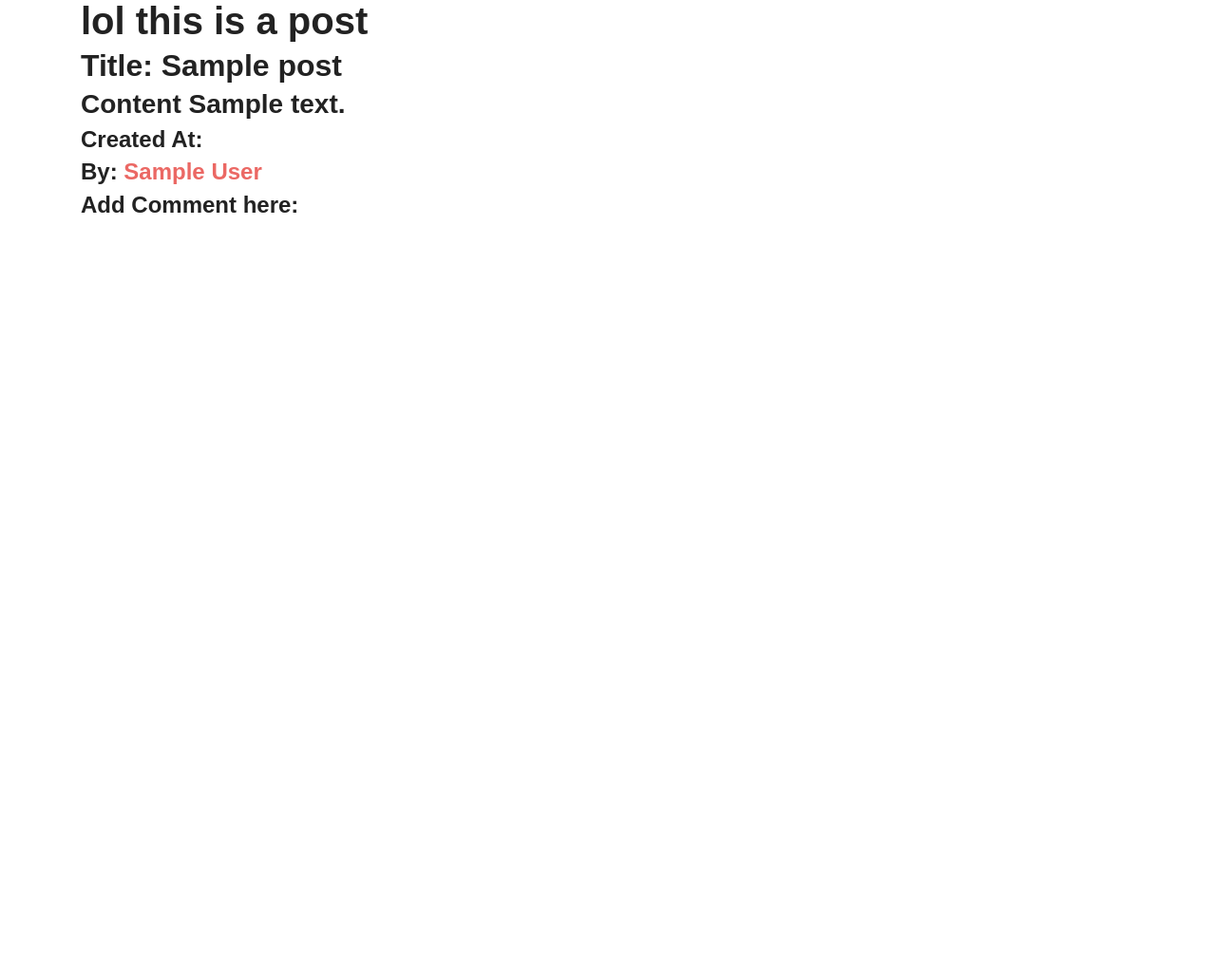
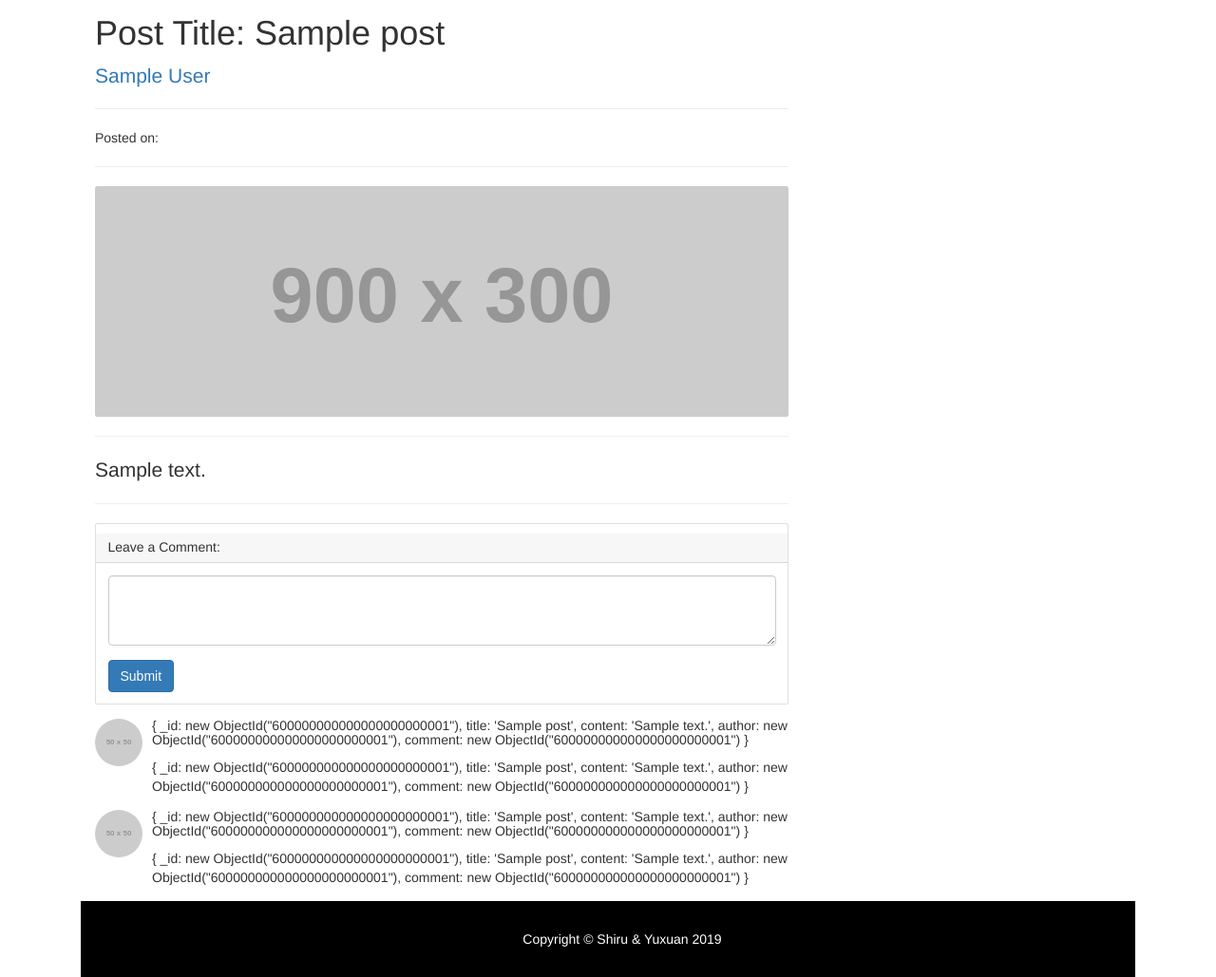
Before and after one commit to liushiru/ChiongTogether, a Node server app: page /forum/600000000000000000000001 in a window 1280 px wide. Shown: the whole page at 95% size. Before the commit the page ends 224 px from the top, so only its background shows below. Run offline with Node 20, Linux system fonts and the light colour scheme; tables that the repository leaves empty hold one stand-in row (values such as "Sample post"); some libraries are stand-ins or nearby versions; some web fonts are replaced.

Commit message:
....messed up

```diff
--- a/app.js
+++ b/app.js
@@ -66,12 +66,6 @@
 // parse application/json
 app.use(bodyParser.json())
 
-app.use(function (req, res) {
-  res.setHeader('Content-Type', 'text/plain')
-  res.write('you posted:\n')
-  res.end(JSON.stringify(req.body, null, 2))
-})
-
 
 const PORT = process.env.PORT || 5000;
 
--- a/models/User.js
+++ b/models/User.js
@@ -31,6 +31,12 @@
            ref: "Post"
         }
      ],
+     comment: [
+         {
+             type: mongoose.Schema.Types.ObjectId,
+             ref: "Comment"
+         }
+     ],
     date: {
         type: String,
         default: Date.now
--- a/routes/forum.js
+++ b/routes/forum.js
@@ -1,10 +1,11 @@
 const express = require('express');
 const router = express.Router();
 const { ensureAuthenticated, forwardAuthenticated } = require('../config/auth');
+ObjectId = require('mongoose').ObjectID;
 // User model
 const User = require('../models/User');
 const Post = require('../models/Post');
-
+const Comment = require('../models/Comment');
 
 
 router.get('/', (req, res) => {
@@ -54,10 +55,6 @@
 });
 
 router.get('/:id', (req, res) => {
-  //res.send(req);
-  //const postId = req.user.posts;
-  //const post = Post.findById(postId);
-
   Post.findOne({_id: req.params.id}, (err, post) => {
     if (err) {
       res.send(err);
@@ -76,4 +73,41 @@
   });
 });
 
+router.put('/addComment', ensureAuthenticated, async (req, res) => {
+  //Handle comment
+  const newComment = new Comment({
+    content: req.body.comment,
+    author: req.user
+  });
+  await newComment.save()
+     .then(comment => {
+       console.log('comment saved successfully');
+     }).catch(err => console.log(err));
+
+
+  //handle User
+  User.findByIdAndUpdate(req.user.id,
+    {"$push" : {"comment": newComment}},
+    (err, user) => {
+      if(err) throw err;
+      //else author = user;
+    });
+
+
+  //handle Forum
+  Post.findByIdAndUpdate(req.body.postId,
+    {"$push" : {"comment": newComment}},
+    (err, post) => {
+      if(err) throw err;
+    });
+
+  res.send('okay');
+    // res.render('../views/forum/singleForum', {
+    //   post: a_post,
+    //   author: author
+    // });
+    // console.log(a_post);
+
+});
+
 module.exports = router;
--- a/todo.txt
+++ b/todo.txt
@@ -3,4 +3,6 @@
 3. ensureAuthenticated every page
 4. gender enum male female
 5. profile page: get title
-6. fix bug for profile page
+6. fix bug for profile page (profile page can only edit by oneself)
+7. edit post:
+8.
--- a/views/forum/createPost.ejs
+++ b/views/forum/createPost.ejs
@@ -15,13 +15,14 @@
           </div>
           <div class="form-group">
             <label for="content">Content</label>
-            <input
+            <textarea
+              rows="3"
               type="content"
               id="content"
               name="content"
               class="form-control"
               placeholder="Create Post"
-            />
+            ></textarea>
           </div>
           <button type="submit" class="btn btn-primary btn-block">Start A Jio</button>
         </form>
--- a/views/forum/singleForum.ejs
+++ b/views/forum/singleForum.ejs
@@ -1,6 +1,107 @@
-<h1>lol this is a post</h1>
-<h2>Title: <%= post.title %></h2>
-<h3>Content <%= post.content %></h3>
-<h4>Created At: <%= post.createdAt %></h4>
-<h4>By: <a href="/users/<%= author.matricNo %>"><%= author.name %> </a> </h4>
-<h4>Add Comment here: </h4>
+<!DOCTYPE html>
+<html lang="en">
+
+<head>
+
+  <meta charset="utf-8">
+  <meta name="viewport" content="width=device-width, initial-scale=1, shrink-to-fit=no">
+  <meta name="description" content="">
+  <meta name="author" content="">
+
+  <title>Blog Post - Start Bootstrap Template</title>
+
+  <!-- Bootstrap core CSS -->
+  <link href="vendor/bootstrap/css/bootstrap.min.css" rel="stylesheet">
+
+  <!-- Custom styles for this template -->
+  <link href="css/blog-post.css" rel="stylesheet">
+
+</head>
+
+<body>
+
+  <!-- Page Content -->
+  <div class="container">
+
+    <div class="row">
+
+      <!-- Post Content Column -->
+      <div class="col-lg-8">
+
+        <!-- Title -->
+        <h1 class="mt-4">Post Title: <%= post.title %></h1>
+
+        <!-- Author -->
+        <p class="lead">
+          <a href="/users/<%= author.matricNo %>"><%= author.name %></a>
+        </p>
+
+        <hr>
+
+        <!-- Date/Time -->
+        <p>Posted on: <%= post.createdAt %></p>
+
+        <hr>
+
+        <!-- Preview Image -->
+        <img class="img-fluid rounded" src="http://placehold.it/900x300" alt="">
+
+        <hr>
+
+        <!-- Post Content -->
+        <p class="lead"><%= post.content %></p>
+
+        <hr>
+
+        <!-- Comments Form -->
+        <div class="card my-4">
+          <h5 class="card-header">Leave a Comment:</h5>
+          <div class="card-body">
+            <form action="/forum/addComment?_method=PUT" method="POST">
+              <div class="form-group">
+                <textarea
+                  class="form-control"
+                  rows="3"
+                  type="comment"
+                  id="comment"
+                  name="comment"
+                ></textarea>
+                <input type="hidden" id="postId" name="postId" value="<%= post.id %>">
+              </div>
+              <button type="submit" class="btn btn-primary">Submit</button>
+            </form>
+          </div>
+        </div>
+
+        <!-- Single Comment -->
+        <% for(var i=0; i<2; i++) {%>
+        <div class="media mb-4">
+          <img class="d-flex mr-3 rounded-circle" src="http://placehold.it/50x50" alt="">
+          <div class="media-body">
+            <h5 class="mt-0"><%= post %></h5>
+            <%= post %>
+          </div>
+        </div>
+        <% } %>
+      </div>
+    </div>
+    <!-- /.row -->
+
+  </div>
+  <!-- /.container -->
+
+  <!-- Footer -->
+  <footer class="py-5 bg-dark">
+    <div class="container">
+      <p class="m-0 text-center text-white">Copyright &copy; Shiru & Yuxuan 2019</p>
+    </div>
+    <!-- /.container -->
+  </footer>
+
+  <!-- Bootstrap core JavaScript -->
+  <script src="vendor/jquery/jquery.min.js"></script>
+  <script src="vendor/bootstrap/js/bootstrap.bundle.min.js"></script>
+
+</body>
+
+</html>
--- a/views/profile/show.ejs
+++ b/views/profile/show.ejs
@@ -100,8 +100,6 @@
                                             <ul>
                                                 <li>
                                                     <a href=""> <%= user.post[i] %> </a>
-                                                    <%= post[i].title %>
-
                                                 </li>
                                             </ul>
                                         <% } %>
```
Also changed, not shown: models/Comment.js (+10 -5 lines), models/Post.js (+15 -6 lines), routes/users.js (+6 -5 lines).
